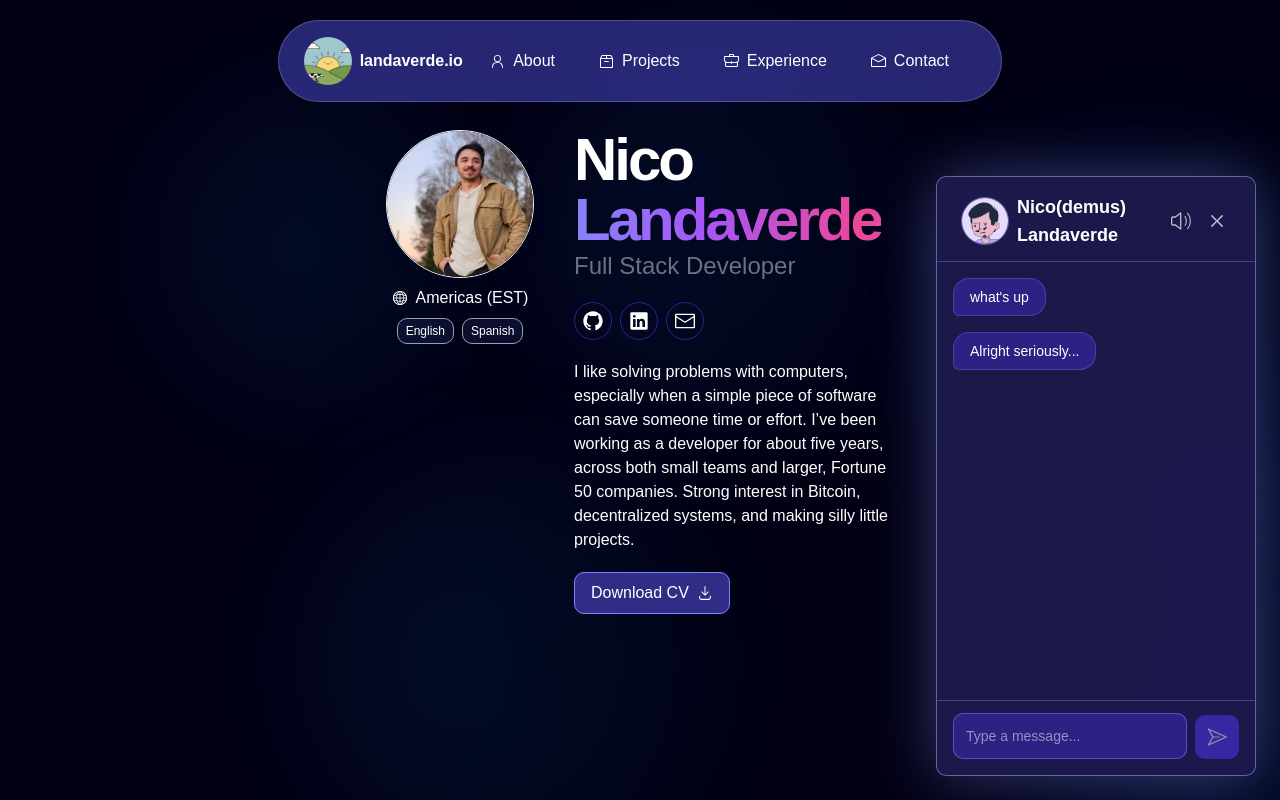
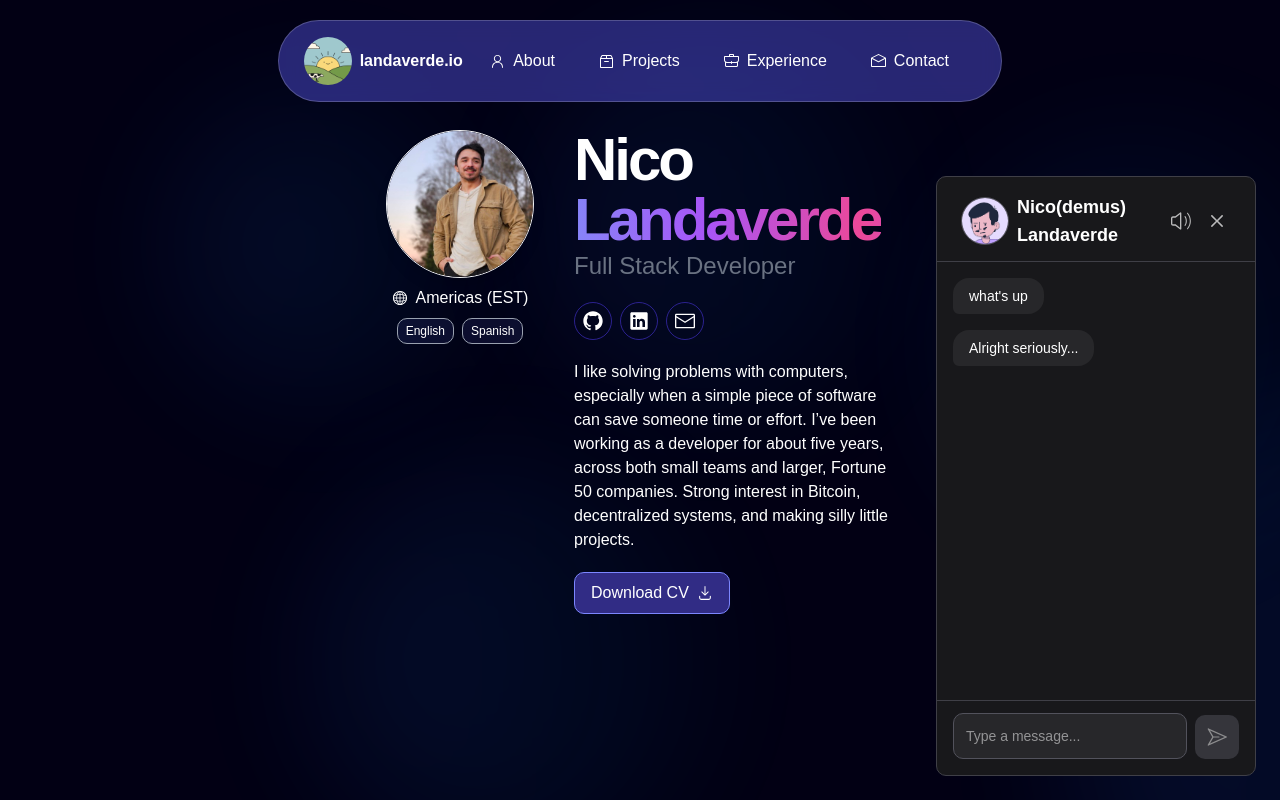
Before and after one commit to landaverdend/portfolio-site, a Next.js app: page / in a window 1280 px wide. Both pictures are taken after a click on the button "Open chat". Built offline with nearby package versions, Linux system fonts and the light colour scheme.

Commit message:
change color

```diff
--- a/components/chat-bubble.tsx
+++ b/components/chat-bubble.tsx
@@ -233,7 +233,7 @@ export default function ChatBubble() {
               alt="Chat bubble"
               width={120}
               height={120}
-              className="drop-shadow-lg rounded-full border border-indigo-300/50 w-16 h-16 sm:w-24 sm:h-24"
+              className="drop-shadow-lg rounded-full border border-zinc-600 w-16 h-16 sm:w-24 sm:h-24"
             />
             {unreadCount > 0 && (
               <span className="absolute  -top-0.5 -right-0.5 sm:-top-1 sm:right-1 bg-red-500 text-white text-md sm:text-lg font-bold rounded-full min-w-[20px] h-5 flex items-center justify-center px-1.5 shadow-lg ">
@@ -247,23 +247,23 @@ export default function ChatBubble() {
       {isOpen && (
         <div
           ref={chatWindowRef}
-          className="fixed bottom-4 right-4 sm:bottom-6 sm:right-6 z-50 w-[calc(100%-2rem)] max-w-[320px] h-[500px] max-h-[calc(100vh-2rem)] sm:w-[380px] sm:h-[600px] sm:max-h-[calc(100vh-3rem)] bg-indigo-950/95 backdrop-blur-md border border-indigo-300/50 text-white shadow-[0_0_60px_rgba(129,140,248,0.4)] rounded-lg flex flex-col overflow-hidden animate-in fade-in slide-in-from-bottom-4 duration-300">
+          className="fixed bottom-4 right-4 sm:bottom-6 sm:right-6 z-50 w-[calc(100%-2rem)] max-w-[320px] h-[500px] max-h-[calc(100vh-2rem)] sm:w-[380px] sm:h-[600px] sm:max-h-[calc(100vh-3rem)] bg-zinc-900 border border-zinc-700 text-white rounded-lg flex flex-col overflow-hidden animate-in fade-in slide-in-from-bottom-4 duration-300">
           {/* Header */}
-          <div className="px-4 sm:px-6 pt-4 pb-3 border-b border-indigo-300/30 flex items-center justify-between">
+          <div className="px-4 sm:px-6 pt-4 pb-3 border-b border-zinc-700 flex items-center justify-between">
             <div className="flex items-center gap-2 justify-center">
               <Image
                 src={chatBubbleImage}
                 alt="Chat bubble"
                 width={36}
                 height={36}
-                className="rounded-full border border-indigo-300/50 w-9 h-9 lg:w-12 lg:h-12"
+                className="rounded-full border border-zinc-600 w-9 h-9 lg:w-12 lg:h-12"
               />
               <h3 className="text-base sm:text-lg font-bold">Nico(demus) Landaverde</h3>
             </div>
             <div className="flex items-center gap-2">
               <button
                 onClick={() => setIsMuted(!isMuted)}
-                className="text-white/70 hover:text-white transition-colors p-1 rounded hover:bg-indigo-800/50"
+                className="text-white/70 hover:text-white transition-colors p-1 rounded hover:bg-zinc-700"
                 aria-label={isMuted ? 'Unmute notifications' : 'Mute notifications'}>
                 {isMuted ? (
                   <SpeakerOffIcon className="w-5 h-5 cursor-pointer" />
@@ -273,7 +273,7 @@ export default function ChatBubble() {
               </button>
               <button
                 onClick={() => setIsOpen(false)}
-                className="text-white/70 hover:text-white transition-colors p-1 rounded hover:bg-indigo-800/50"
+                className="text-white/70 hover:text-white transition-colors p-1 rounded hover:bg-zinc-700"
                 aria-label="Close chat">
                 <Cross2Icon className="w-5 h-5 cursor-pointer" />
               </button>
@@ -287,8 +287,8 @@ export default function ChatBubble() {
                 <div
                   className={`max-w-[85%] sm:max-w-[75%] rounded-2xl px-3 sm:px-4 py-2 ${
                     message.sender === 'user'
-                      ? 'bg-indigo-600 text-white rounded-br-sm'
-                      : 'bg-indigo-800/60 text-white rounded-bl-sm border border-indigo-400/30'
+                      ? 'bg-zinc-600 text-white rounded-br-sm'
+                      : 'bg-zinc-800 text-white rounded-bl-sm'
                   }`}>
                   <p className="text-sm whitespace-pre-wrap wrap-break-word">{message.text}</p>
                 </div>
@@ -296,7 +296,7 @@ export default function ChatBubble() {
             ))}
             {isSubmitting && (
               <div className="flex justify-start">
-                <div className="max-w-[85%] sm:max-w-[75%] rounded-2xl px-3 sm:px-4 py-2 bg-indigo-800/60 text-white rounded-bl-sm border border-indigo-400/30">
+                <div className="max-w-[85%] sm:max-w-[75%] rounded-2xl px-3 sm:px-4 py-2 bg-zinc-800 text-white rounded-bl-sm">
                   <TypingIndicator />
                 </div>
               </div>
@@ -307,20 +307,20 @@ export default function ChatBubble() {
           {/* Input area */}
           <form
             onSubmit={handleSendMessage}
-            className="px-3 sm:px-4 pb-4 sm:pb-4 pt-3 border-t border-indigo-300/30 safe-area-inset-bottom">
+            className="px-3 sm:px-4 pb-4 sm:pb-4 pt-3 border-t border-zinc-700 safe-area-inset-bottom">
             <div className="flex gap-2 items-end">
               <input
                 type="text"
                 value={inputValue}
                 onChange={(e) => setInputValue(e.target.value)}
                 placeholder="Type a message..."
-                className="flex-1 bg-indigo-800/60 border border-indigo-400/50 text-white placeholder:text-white/50 p-2.5 sm:p-3 rounded-lg text-sm focus:outline-none focus:ring-2 focus:ring-indigo-400 focus:border-transparent transition-all duration-300 resize-none"
+                className="flex-1 bg-zinc-800 border border-zinc-600 text-white placeholder:text-white/50 p-2.5 sm:p-3 rounded-lg text-sm focus:outline-none focus:ring-2 focus:ring-zinc-500 focus:border-transparent transition-all duration-300 resize-none"
                 disabled={isSubmitting}
               />
               <button
                 type="submit"
                 disabled={!inputValue.trim() || isSubmitting}
-                className="bg-indigo-600 hover:bg-indigo-500 disabled:opacity-50 disabled:cursor-not-allowed p-2.5 sm:p-3 rounded-lg transition-colors duration-300 flex items-center justify-center shrink-0 cursor-pointer">
+                className="bg-zinc-600 hover:bg-zinc-500 disabled:opacity-50 disabled:cursor-not-allowed p-2.5 sm:p-3 rounded-lg transition-colors duration-300 flex items-center justify-center shrink-0 cursor-pointer">
                 {isSubmitting ? (
                   <Spinner className="w-4 h-4 sm:w-5 sm:h-5" />
                 ) : (
```
